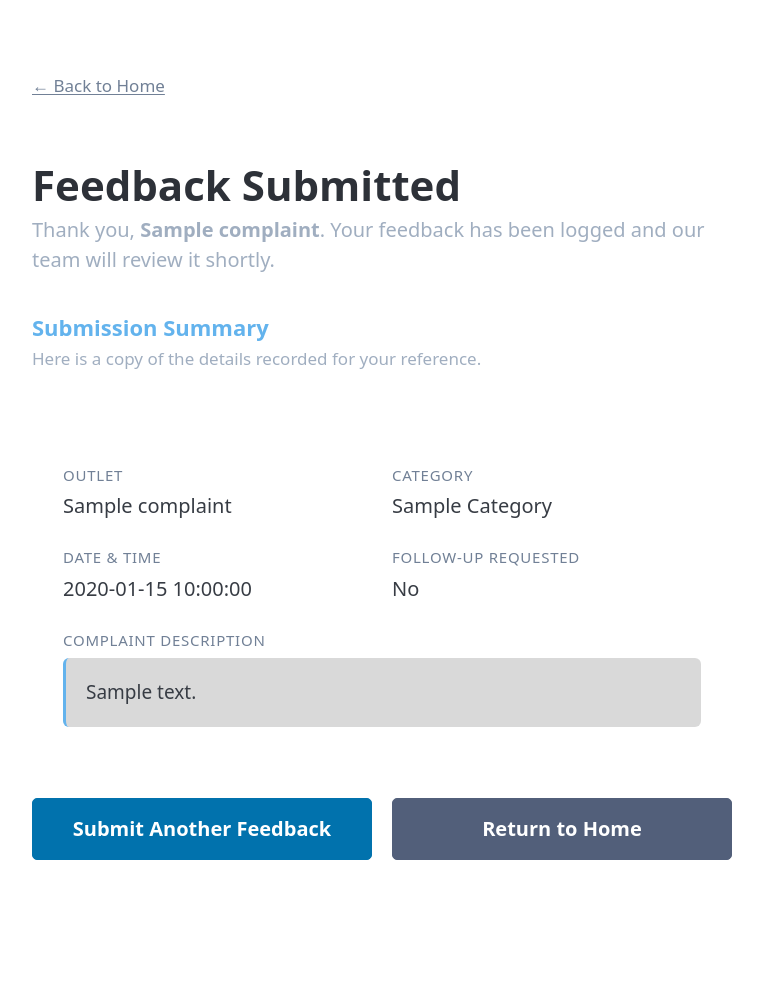
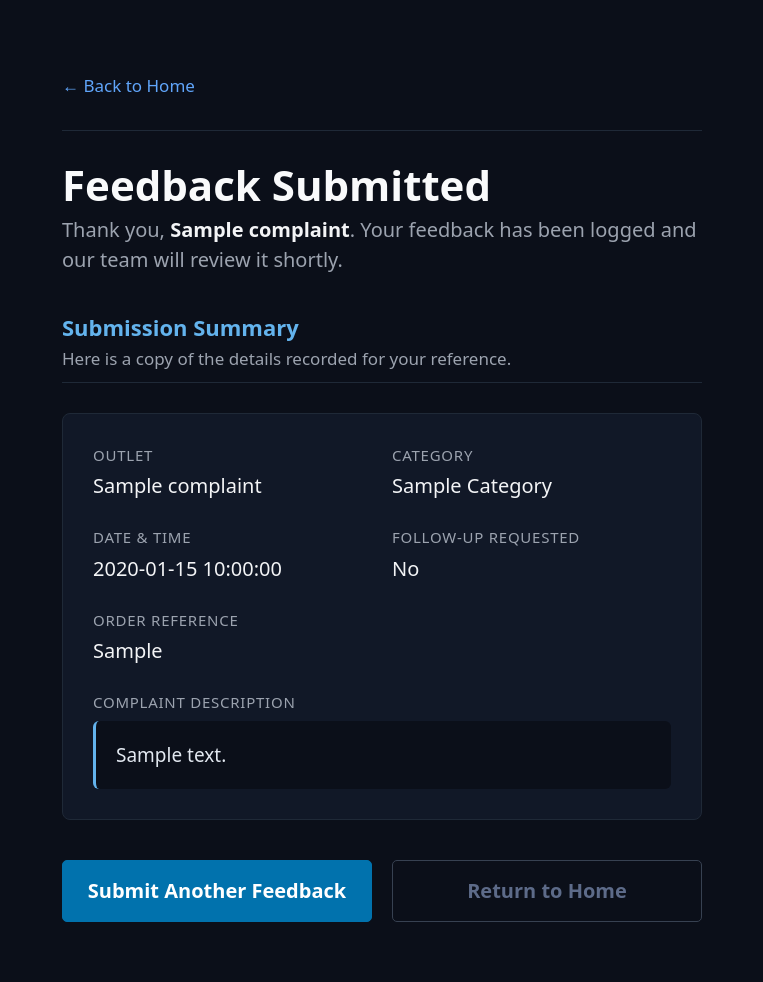
Before and after one commit to htan2605771/INF1103-Group7-Project, a Flask app: template templates/result.html in a window 1280 px wide. Shown: the whole page, without its empty margins (258-1021 px from the left). Before the commit the page ends 860 px from the top, so only its background shows below. Run offline with Flask 3, Linux system fonts and the light colour scheme; the template is opened without the code that fills it: most values are stand-ins (such as "Sample title", 1, 10 or a date in 2020); some libraries are stand-ins or nearby versions.

Commit message:
Extract inline styles into stylesheet in result.html

```diff
--- a/templates/result.html
+++ b/templates/result.html
@@ -4,14 +4,29 @@
     <meta charset="UTF-8">
     <title>Feedback Submitted | ServeTriage AI</title>
     <link rel="stylesheet" href="https://cdn.jsdelivr.net/npm/@picocss/pico@2/css/pico.min.css">
+    <style>
+        :root {
+            --pico-background-color: #0b0f19;
+            --pico-card-background-color: #111827;
+            --pico-muted-border-color: #1f2937;
+        }
+        html, body {
+            background-color: #0b0f19;
+            color: #f3f4f6;
+            margin: 0;
+            min-height: 100vh;
+        }
+        body { display: flex; flex-direction: column; }
+        .result-container { max-width: 700px; width: 100%; margin: 0 auto; padding: 2.5rem 1.5rem 3rem 1.5rem; flex: 1; }
+    </style>
 </head>
 <body>
-    <main class="container" style="max-width: 700px; padding-top: 2.5rem; padding-bottom: 3rem;">
+    <main class="container result-container">
         <!-- Top Back Navigation Bar -->
-        <nav style="margin-bottom: 1.5rem; padding-bottom: 0.5rem; border-bottom: 1px solid rgba(255,255,255,0.06);">
+        <nav style="margin-bottom: 1.5rem; padding-bottom: 0.5rem; border-bottom: 1px solid #1f2937;">
             <ul>
                 <li>
-                    <a href="/" class="secondary" style="font-size: 0.85rem; text-decoration: underline; color: #718096; display: inline-flex; align-items: center; gap: 0.35rem;">
+                    <a href="/" class="secondary" style="font-size: 0.85rem; text-decoration: none; color: #60a5fa; display: inline-flex; align-items: center; gap: 0.35rem;">
                         &larr; Back to Home
                     </a>
                 </li>
@@ -19,53 +34,61 @@
         </nav>
 
         <!-- Header -->
-        <header style="margin-bottom: 2rem; border: none; padding: 0;">
-            <h1 style="font-size: 2.1rem; font-weight: 800; margin-bottom: 0.35rem;">Feedback Submitted</h1>
-            <p style="color: #a0aec0; font-size: 1rem; margin: 0;">
-                Thank you, <strong>{{ complaint.name }}</strong>. Your feedback has been logged and our team will review it shortly.
+        <header style="margin-bottom: 2rem; border: none; padding: 0; background: transparent;">
+            <h1 style="font-size: 2.1rem; font-weight: 800; margin-bottom: 0.35rem; color: #f9fafb;">Feedback Submitted</h1>
+            <p style="color: #9ca3af; font-size: 1rem; margin: 0;">
+                Thank you, <strong style="color: #f3f4f6;">{{ complaint.name }}</strong>. Your feedback has been logged and our team will review it shortly.
             </p>
         </header>
 
         <!-- Section Header -->
-        <div style="margin-bottom: 1.5rem; padding-bottom: 0.5rem; border-bottom: 1px solid rgba(255,255,255,0.08);">
+        <div style="margin-bottom: 1.5rem; padding-bottom: 0.5rem; border-bottom: 1px solid #1f2937;">
             <h3 style="font-size: 1.1rem; font-weight: 700; color: #63b3ed; margin-bottom: 0.25rem;">Submission Summary</h3>
-            <p style="font-size: 0.85rem; color: #a0aec0; margin-bottom: 1rem;">Here is a copy of the details recorded for your reference.</p>
+            <p style="font-size: 0.85rem; color: #9ca3af; margin-bottom: 0;">Here is a copy of the details recorded for your reference.</p>
         </div>
 
-        <!-- Read-only fields with inline styles -->
-        <div style="background: rgba(255, 255, 255, 0.03); border: 1px solid rgba(255, 255, 255, 0.08); border-radius: 8px; padding: 1.5rem; margin-bottom: 2rem;">
+        <!-- Read-only Summary Card -->
+        <div style="background: #111827; border: 1px solid #1f2937; border-radius: 8px; padding: 1.5rem; margin-bottom: 2rem;">
+
             <div class="grid" style="margin-bottom: 1.25rem;">
                 <div>
-                    <span style="font-size: 0.75rem; text-transform: uppercase; letter-spacing: 0.05em; color: #718096; display: block; margin-bottom: 0.25rem;">Outlet</span>
-                    <div style="font-size: 1rem; font-weight: 500;">{{ complaint.outlet_name }}</div>
+                    <span style="font-size: 0.75rem; text-transform: uppercase; letter-spacing: 0.05em; color: #9ca3af; display: block; margin-bottom: 0.25rem;">Outlet</span>
+                    <div style="font-size: 1rem; font-weight: 500; color: #f3f4f6;">{{ complaint.outlet_name }}</div>
                 </div>
                 <div>
-                    <span style="font-size: 0.75rem; text-transform: uppercase; letter-spacing: 0.05em; color: #718096; display: block; margin-bottom: 0.25rem;">Category</span>
-                    <div style="font-size: 1rem; font-weight: 500;">{{ complaint.category | replace('_', ' ') | title }}</div>
+                    <span style="font-size: 0.75rem; text-transform: uppercase; letter-spacing: 0.05em; color: #9ca3af; display: block; margin-bottom: 0.25rem;">Category</span>
+                    <div style="font-size: 1rem; font-weight: 500; color: #f3f4f6;">{{ complaint.category | replace('_', ' ') | title }}</div>
                 </div>
             </div>
 
             <div class="grid" style="margin-bottom: 1.25rem;">
                 <div>
-                    <span style="font-size: 0.75rem; text-transform: uppercase; letter-spacing: 0.05em; color: #718096; display: block; margin-bottom: 0.25rem;">Date & Time</span>
-                    <div style="font-size: 1rem; font-weight: 500;">{{ complaint.datetime }}</div>
+                    <span style="font-size: 0.75rem; text-transform: uppercase; letter-spacing: 0.05em; color: #9ca3af; display: block; margin-bottom: 0.25rem;">Date & Time</span>
+                    <div style="font-size: 1rem; font-weight: 500; color: #f3f4f6;">{{ complaint.datetime | friendly_date }}</div>
                 </div>
                 <div>
-                    <span style="font-size: 0.75rem; text-transform: uppercase; letter-spacing: 0.05em; color: #718096; display: block; margin-bottom: 0.25rem;">Follow-up Requested</span>
-                    <div style="font-size: 1rem; font-weight: 500;">{{ 'Yes' if complaint.wants_followup else 'No' }}</div>
+                    <span style="font-size: 0.75rem; text-transform: uppercase; letter-spacing: 0.05em; color: #9ca3af; display: block; margin-bottom: 0.25rem;">Follow-up Requested</span>
+                    <div style="font-size: 1rem; font-weight: 500; color: #f3f4f6;">{{ 'Yes' if complaint.wants_followup else 'No' }}</div>
                 </div>
             </div>
 
+            {% if complaint.order_ref %}
+            <div style="margin-bottom: 1.25rem;">
+                <span style="font-size: 0.75rem; text-transform: uppercase; letter-spacing: 0.05em; color: #9ca3af; display: block; margin-bottom: 0.25rem;">Order Reference</span>
+                <div style="font-size: 1rem; font-weight: 500; color: #f3f4f6;">{{ complaint.order_ref }}</div>
+            </div>
+            {% endif %}
+
             <div>
-                <span style="font-size: 0.75rem; text-transform: uppercase; letter-spacing: 0.05em; color: #718096; display: block; margin-bottom: 0.35rem;">Complaint Description</span>
-                <p style="background: rgba(0, 0, 0, 0.15); padding: 1rem; border-radius: 6px; border-left: 3px solid #63b3ed; white-space: pre-wrap; margin: 0; font-size: 0.95rem; line-height: 1.5;">{{ complaint.description }}</p>
+                <span style="font-size: 0.75rem; text-transform: uppercase; letter-spacing: 0.05em; color: #9ca3af; display: block; margin-bottom: 0.35rem;">Complaint Description</span>
+                <p style="background: #0b0f19; padding: 1rem; border-radius: 6px; border-left: 3px solid #63b3ed; white-space: pre-wrap; margin: 0; font-size: 0.95rem; line-height: 1.5; color: #e2e8f0;">{{ complaint.description }}</p>
             </div>
         </div>
 
         <!-- Action Buttons -->
         <div class="grid">
             <a href="/customer" role="button" style="font-weight: 600;">Submit Another Feedback</a>
-            <a href="/" role="button" class="secondary" style="font-weight: 600;">Return to Home</a>
+            <a href="/" role="button" class="outline secondary" style="font-weight: 600; border-color: #374151;">Return to Home</a>
         </div>
     </main>
 </body>
```
